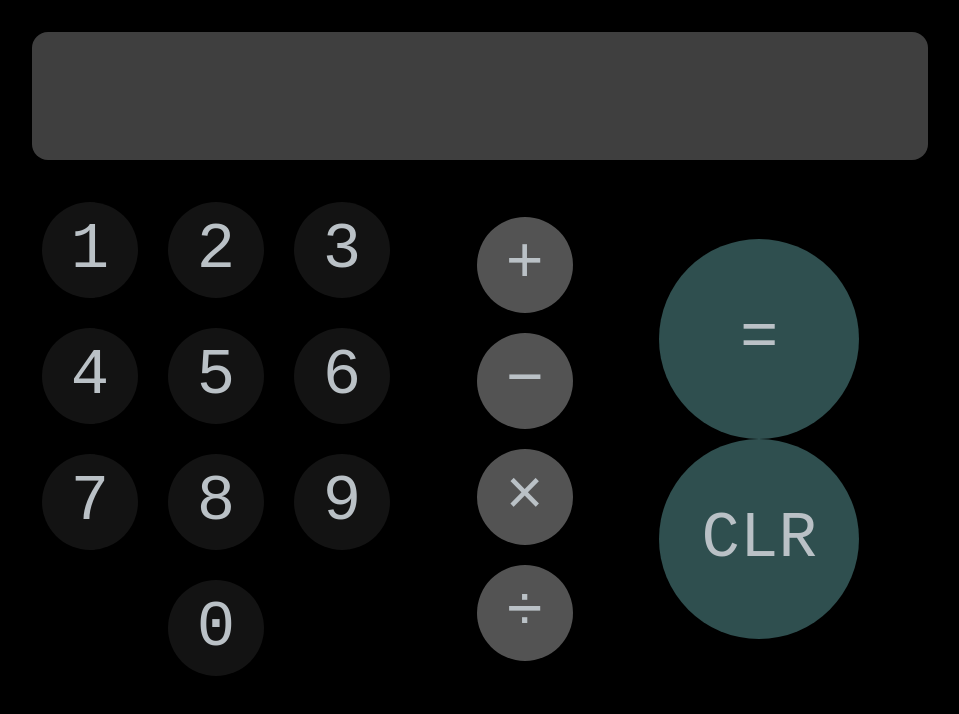
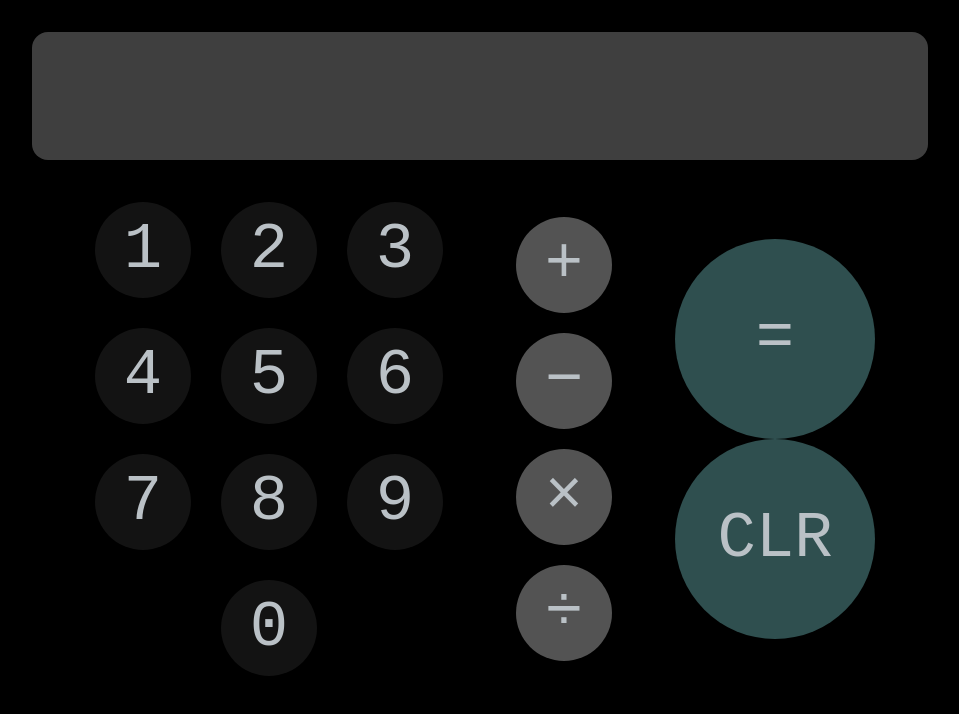
Before and after one commit to lucaslija/odin-calculator, a plain HTML site: page index.html in a window 1280 px wide. Shown: the whole page, without its empty margins (160-1119 px from the left). Drawn offline with Linux system fonts and the light colour scheme.

Commit message:
Removed percentage widths for container divs

```diff
--- a/style.css
+++ b/style.css
@@ -47,7 +47,6 @@ button {
 }
 
 #digits {
-  width: 40%;
   display: grid;
   grid-template-columns: repeat(3, 1fr);
   gap: 10px;
@@ -74,7 +73,6 @@ button {
 }
 
 #functions {
-  width: 30%;
   display: flex;
   flex-direction: column;
   align-items: center;
@@ -93,7 +91,6 @@ button {
 #container {
   display: flex;
   flex-direction: column;
-  width: 30%;
 }
 
 #equals {
```
